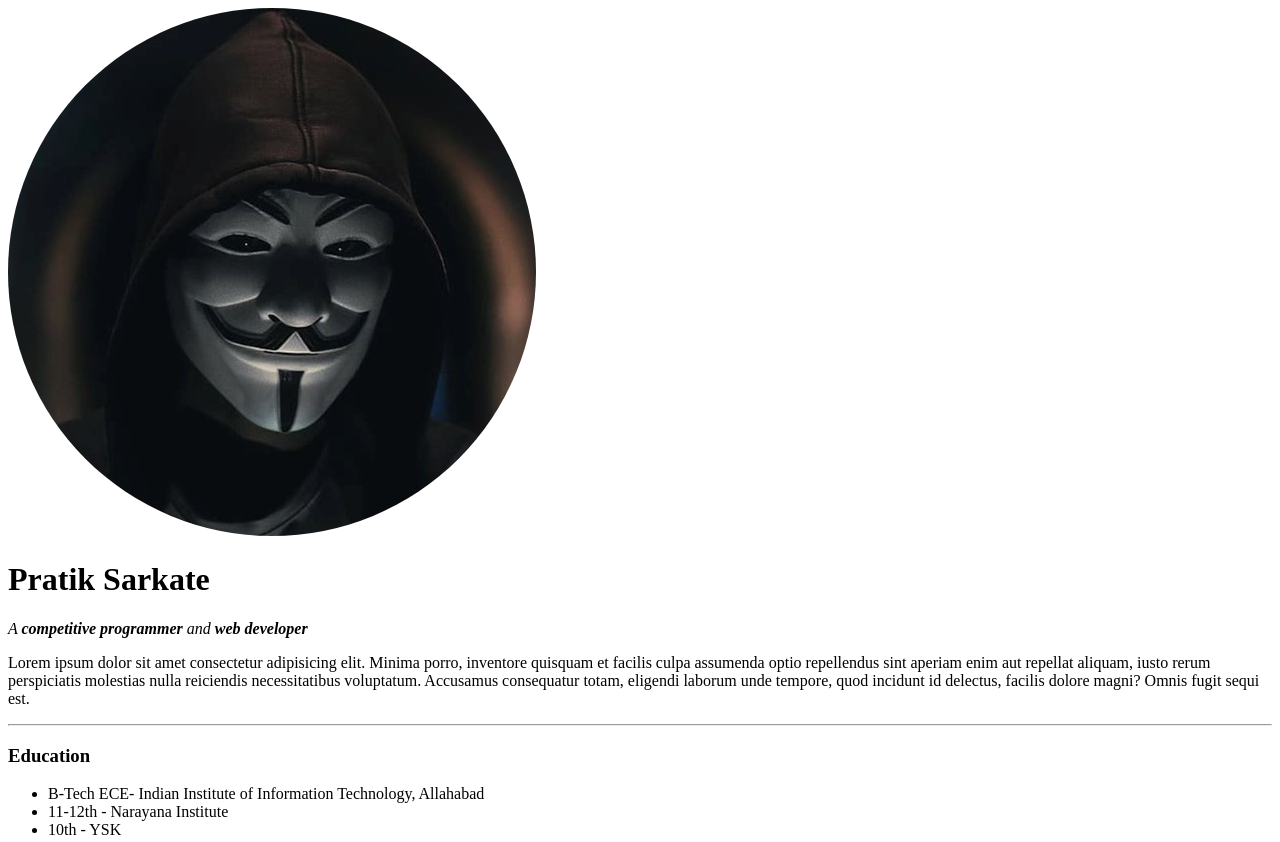
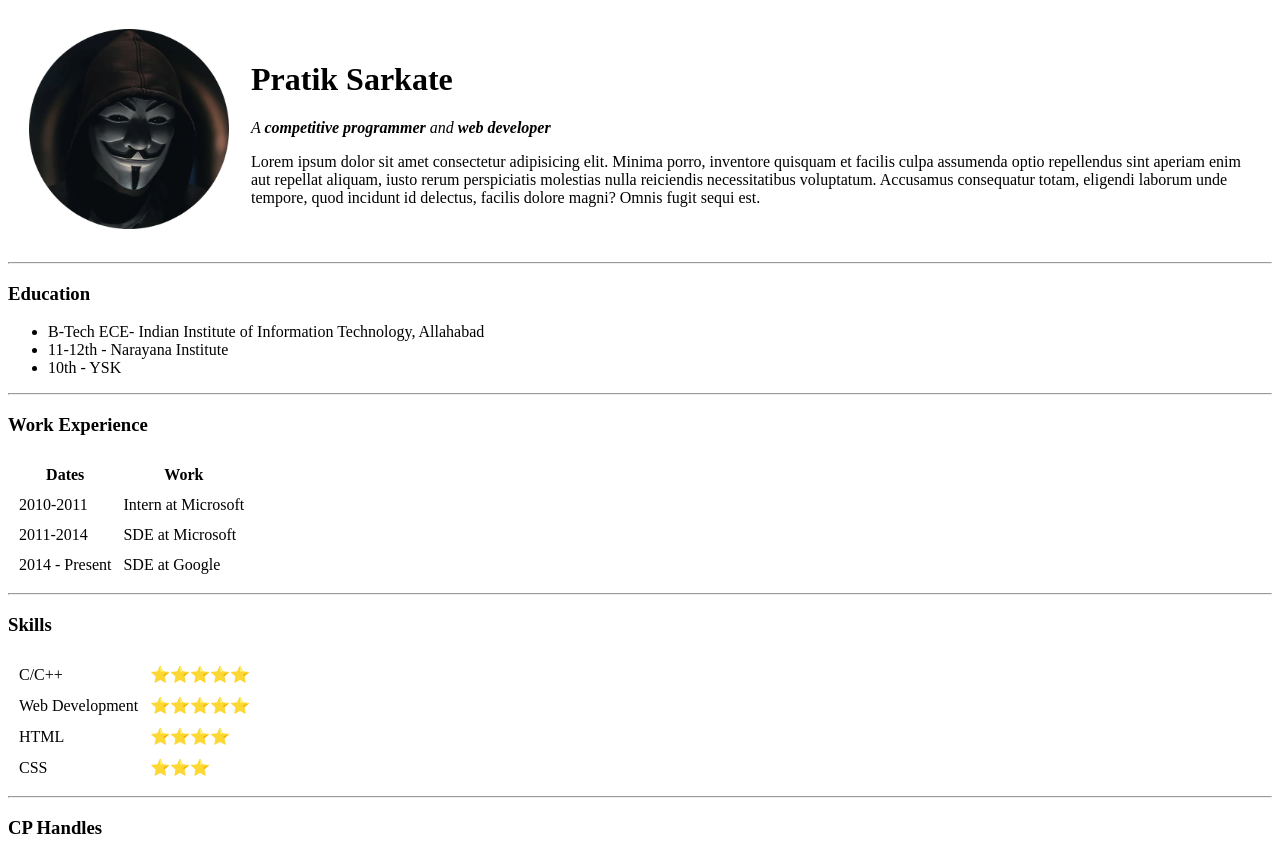
Before and after one commit to Pratik-Sarkate/Web-Dev-Bootcamp, a plain HTML site: page Day-2/HTML_Personal_Site/index.html in a window 1280 px wide. Shown: the top 842 px of the page. Drawn offline with Linux system fonts and the light colour scheme.

Commit message:
Day-2 Skills and challenge added

```diff
--- a/Day-2/HTML_Personal_Site/index.html
+++ b/Day-2/HTML_Personal_Site/index.html
@@ -7,10 +7,16 @@
     <title>Pratik's Personal Site</title>
 </head>
 <body>
-    <img src="images/profile_pic-modified.png" alt="">
-    <h1>Pratik Sarkate</h1>
-    <p><em>A <strong>competitive programmer</strong> and <strong>web developer</strong></em></p>
-    <p>Lorem ipsum dolor sit amet consectetur adipisicing elit. Minima porro, inventore quisquam et facilis culpa assumenda optio repellendus sint aperiam enim aut repellat aliquam, iusto rerum perspiciatis molestias nulla reiciendis necessitatibus voluptatum. Accusamus consequatur totam, eligendi laborum unde tempore, quod incidunt id delectus, facilis dolore magni? Omnis fugit sequi est.</p>
+    <table cellspacing="20">    <!--cellspacing given between two row elements ie profile pic and the details-->
+        <tr>
+            <td><img src="images/profile_pic-modified.png" alt="Pratik's profile pic" height="200" width="200"></td>
+            <td><h1>Pratik Sarkate</h1>
+                <p><em>A <strong>competitive programmer</strong> and <strong>web developer</strong></em></p>
+                <p>Lorem ipsum dolor sit amet consectetur adipisicing elit. Minima porro, inventore quisquam et facilis culpa assumenda optio repellendus sint aperiam enim aut repellat aliquam, iusto rerum perspiciatis molestias nulla reiciendis necessitatibus voluptatum. Accusamus consequatur totam, eligendi laborum unde tempore, quod incidunt id delectus, facilis dolore magni? Omnis fugit sequi est.</p>
+            </td>
+        </tr>
+    </table>
+
 
     <hr>
 
@@ -23,7 +29,7 @@
 
     <hr>
     <h3>Work Experience</h3>
-    <table border="1">
+    <table cellspacing="10">
         <thead>
             <tr>
                 <th>Dates</th>
@@ -47,6 +53,29 @@
         </tbody>
     </table>
 
+    <hr>
+
+    <h3>Skills</h3>
+    <table cellspacing="10">
+        <tr>
+            <td>C/C++</td>
+            <td>⭐⭐⭐⭐⭐</td>
+        </tr>
+        <tr>
+            <td>Web Development</td>
+            <td>⭐⭐⭐⭐⭐</td>
+        </tr>
+
+        <tr>
+            <td>HTML</td>
+            <td>⭐⭐⭐⭐</td>
+        </tr>
+        <tr>
+            <td>CSS</td>
+            <td>⭐⭐⭐</td>
+        </tr>
+
+    </table>
 
     <hr>
     <h3>CP Handles</h3>
```
Also changed, not shown: Day-2/HTML_Personal_Site/challenge.html (added, +40 -0 lines).
